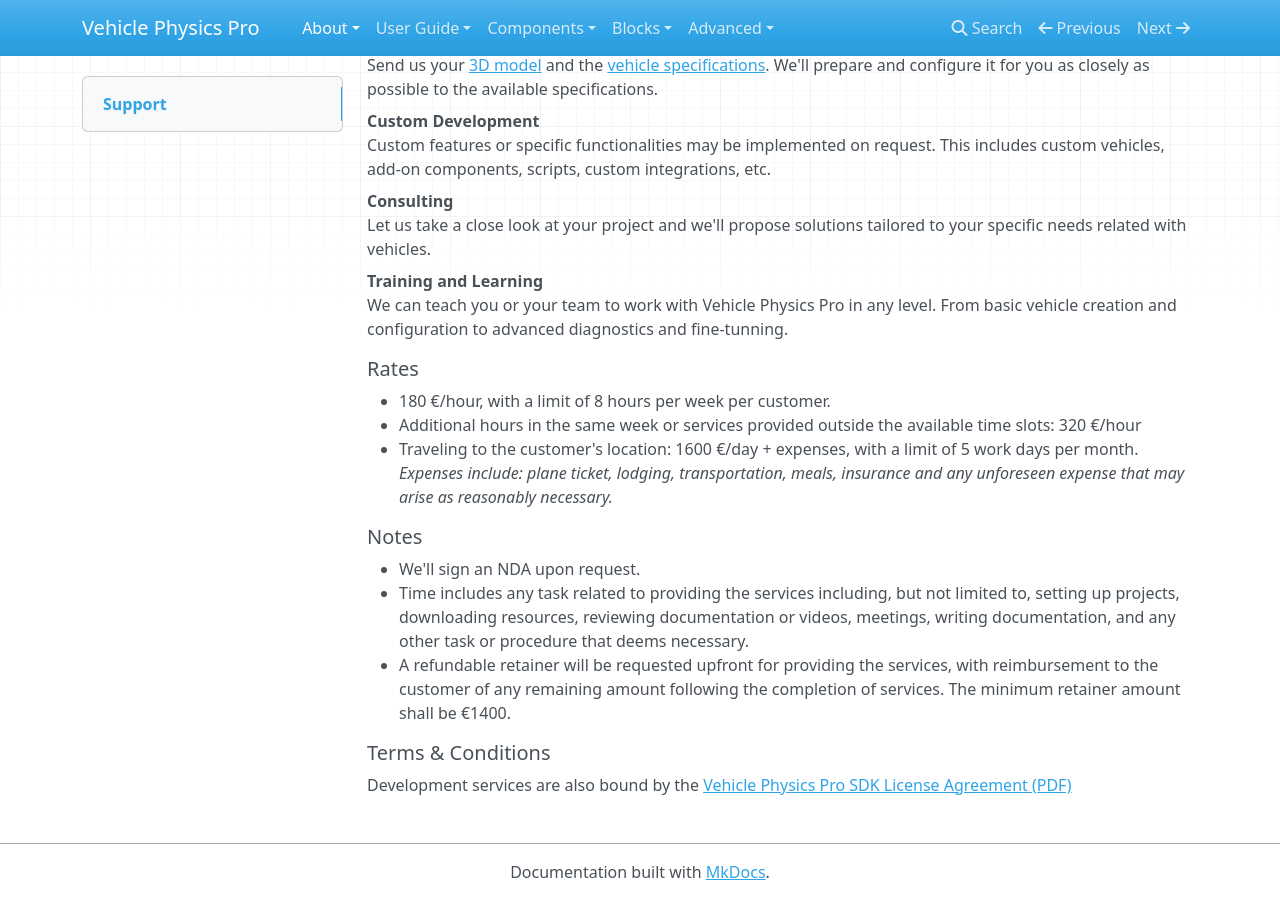
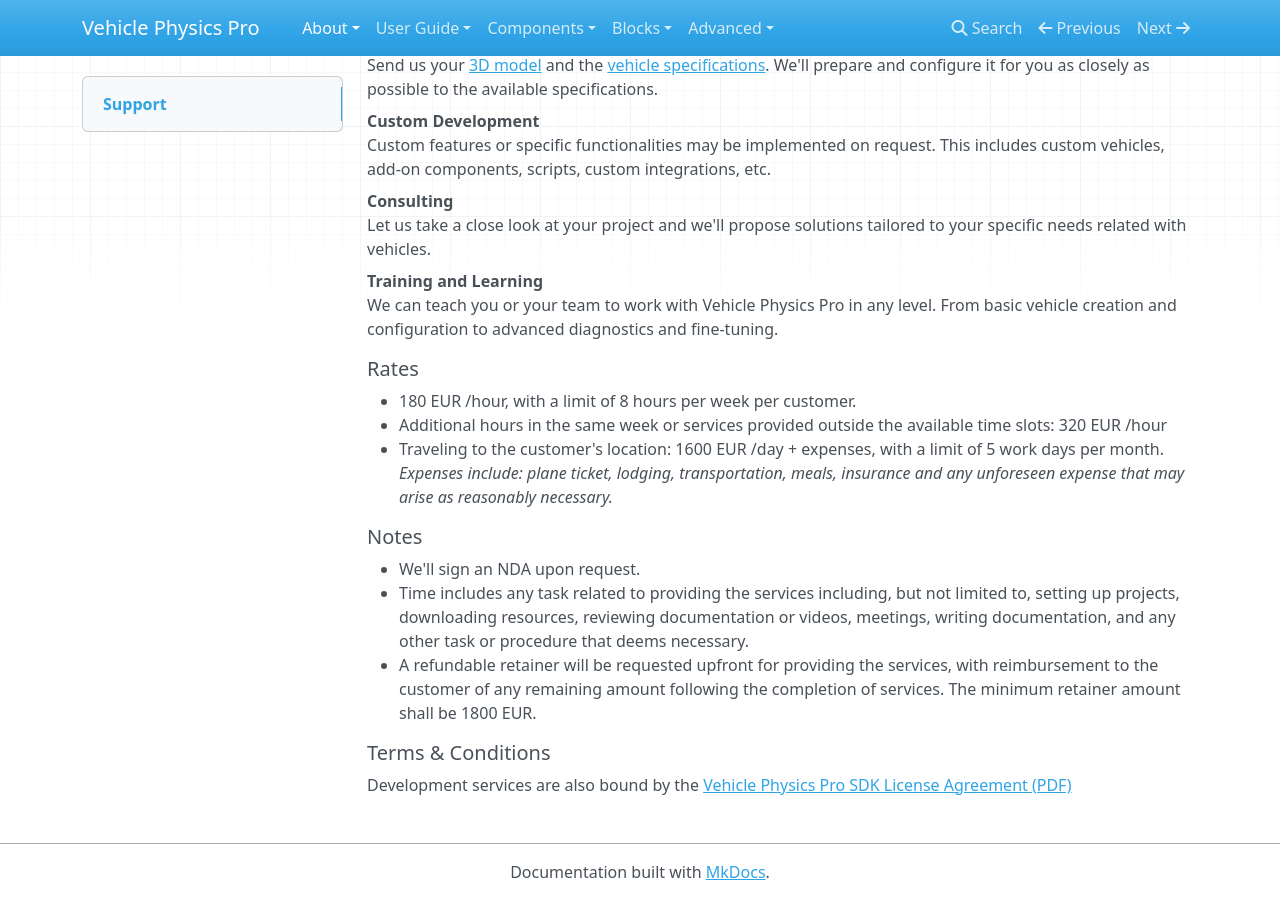
Before and after one commit to EdyJ/vehicle-physics-docs, an MkDocs documentation site: the page built from docs/about/support.md, in a window 1280 px wide and 900 px high, scrolled down 955 px. Built offline with MkDocs 1.6.1, drawn with Linux system fonts in a browser that asks for light colours; nearby versions of some CDN libraries; library files that are not in the unit come from our copies.

Commit message:
Updated service rates

```diff
--- a/docs/about/support.md
+++ b/docs/about/support.md
@@ -38,13 +38,13 @@
 
 Training and Learning
 :	We can teach you or your team to work with Vehicle Physics Pro in any level. From basic vehicle
-	creation and configuration to advanced diagnostics and fine-tunning.
+	creation and configuration to advanced diagnostics and fine-tuning.
 
 ##### Rates
 
-- 180 €/hour, with a limit of 8 hours per week per customer.
-- Additional hours in the same week or services provided outside the available time slots: 320 €/hour
-- Traveling to the customer's location: 1600 €/day + expenses, with a limit of 5 work days per month.<br>
+- 180 EUR /hour, with a limit of 8 hours per week per customer.
+- Additional hours in the same week or services provided outside the available time slots: 320 EUR /hour
+- Traveling to the customer's location: 1600 EUR /day + expenses, with a limit of 5 work days per month.<br>
 	_Expenses include: plane ticket, lodging, transportation, meals, insurance and any unforeseen
 	expense that may arise as reasonably necessary._
 
@@ -56,7 +56,7 @@
 	documentation, and any other task or procedure that deems necessary.
 - A refundable retainer will be requested upfront for providing the services, with reimbursement
 	to the customer of any remaining amount following the completion of services. The minimum
-	retainer amount shall be €1400.
+	retainer amount shall be 1800 EUR.
 
 ##### Terms & Conditions
 
```
